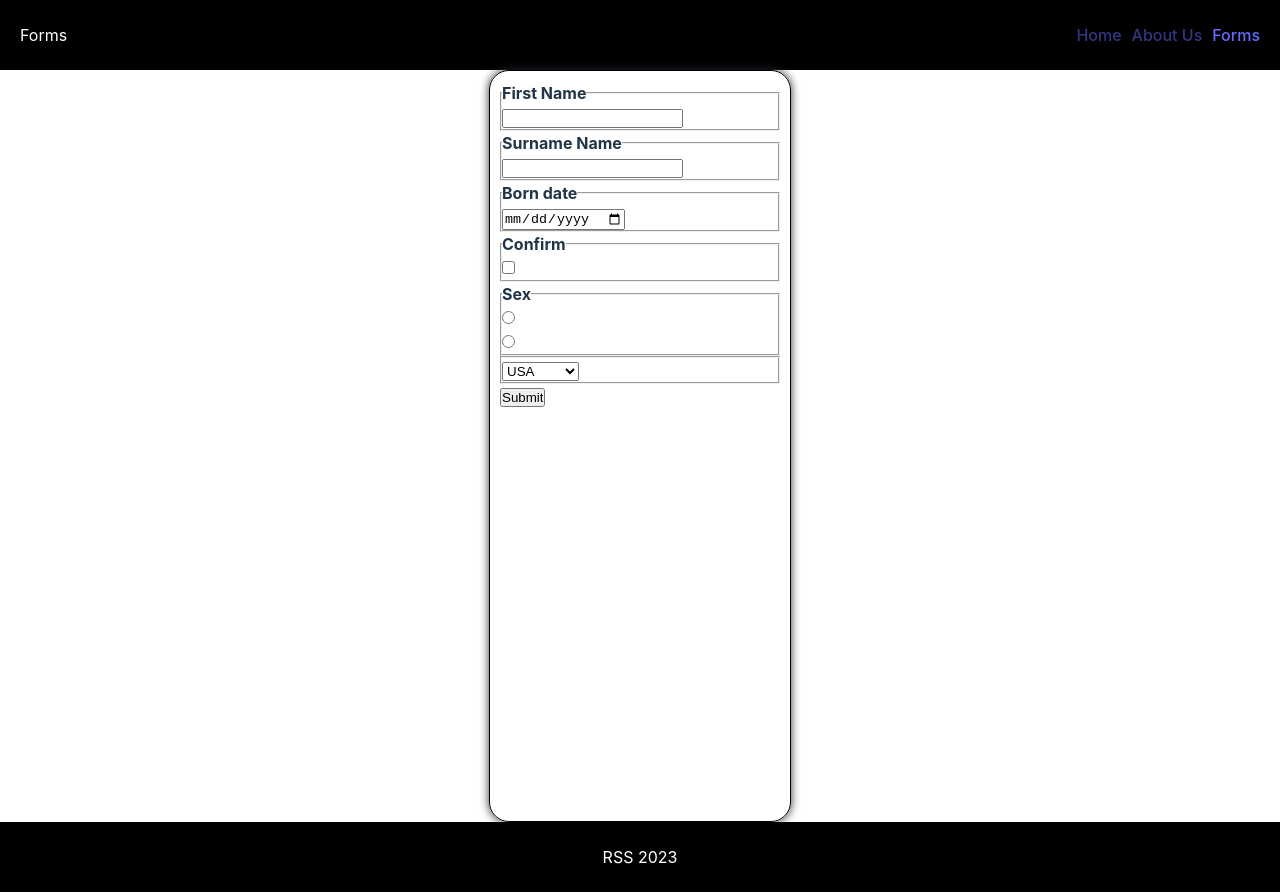
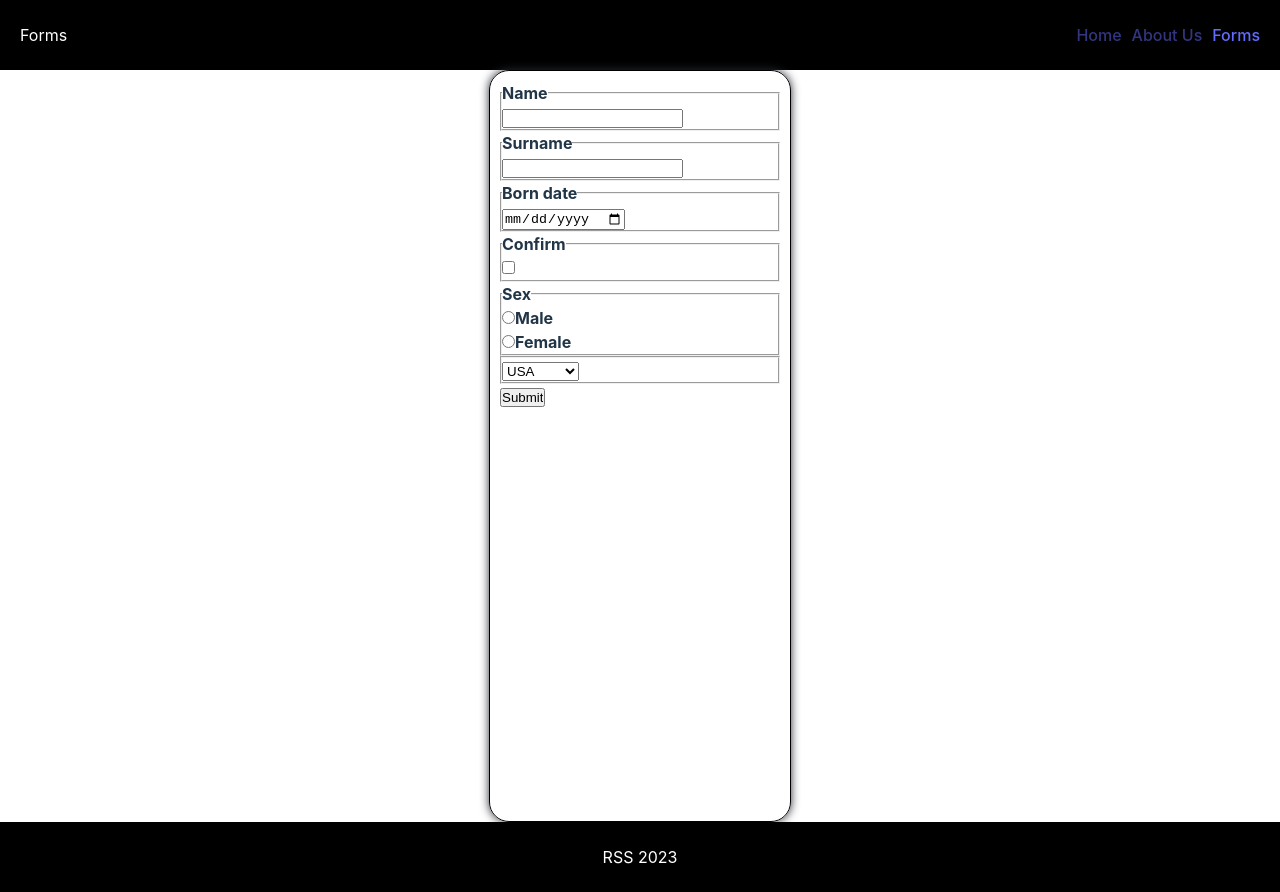
Before and after one commit to bloodsuckers-spb/ssr-render-to-pipeable-stream, a React (Vite) app: page /forms in a window 1280 px wide. Built offline with nearby package versions, Linux system fonts and the light colour scheme.

Commit message:
feat: update RadioInput

```diff
--- a/src/pages/Forms/components/Form/components/RadioInput/index.tsx
+++ b/src/pages/Forms/components/Form/components/RadioInput/index.tsx
@@ -1,18 +1,23 @@
+type RadioData = {
+  value: string;
+  id: string;
+};
+
 type Props = {
   hook: (input: HTMLInputElement) => HTMLInputElement;
+  data: RadioData;
 };
 
-const RadioInput = ({ hook }: Props) => {
+const RadioInput = ({ hook, data: { id, value } }: Props) => {
   return (
     <div>
-      <label htmlFor="1"></label>
       <input
-        id="1"
         type="radio"
-        value="cat"
-        name="sex"
+        id={id}
+        value={value}
         ref={hook}
       />
+      <label htmlFor={id}>{value}</label>
     </div>
   );
 };
--- a/src/pages/Forms/components/Form/constants.ts
+++ b/src/pages/Forms/components/Form/constants.ts
@@ -8,13 +8,13 @@ export interface InputData {
 export const inputsData: Array<InputData> = [
   {
     id: 'firstName',
-    title: 'First Name',
+    title: 'Name',
     inputType: 'text',
     errorMessage: 'errorMessage',
   },
   {
-    id: 'sureName',
-    title: 'Surname Name',
+    id: 'surName',
+    title: 'Surname',
     inputType: 'text',
     errorMessage: 'errorMessage',
   },
@@ -34,13 +34,4 @@ export const inputsData: Array<InputData> = [
 
 export const countries = ['USA', 'Italy', 'Germany'];
 
-export const radioData = [
-  {
-    id: 'male',
-    value: 'Male',
-  },
-  {
-    id: 'female',
-    value: 'Female',
-  },
-];
+export const radioValues = ['Male', 'Female'] as const;
--- a/src/pages/Forms/components/Form/index.tsx
+++ b/src/pages/Forms/components/Form/index.tsx
@@ -6,7 +6,7 @@ import styles from './index.module.css';
 
 import { State, Props } from './models';
 
-import { inputsData, radioData } from './constants';
+import { inputsData, radioValues } from './constants';
 
 export default class Form extends Component<Props, State> {
   inputsRefs: Record<string, HTMLInputElement> = {};
@@ -40,12 +40,16 @@ export default class Form extends Component<Props, State> {
         ))}
         <fieldset>
           <legend>Sex</legend>
-          {radioData.map((data) => (
-            <RadioInput
-              key={data.id}
-              hook={(input) => (this.radioRefs[data.id] = input)}
-            />
-          ))}
+          {radioValues.map((value) => {
+            const id = value.toLowerCase();
+            return (
+              <RadioInput
+                key={id}
+                hook={(input) => (this.radioRefs[id] = input)}
+                data={{ value, id }}
+              />
+            );
+          })}
         </fieldset>
         <FormSelect />
         <input
```
